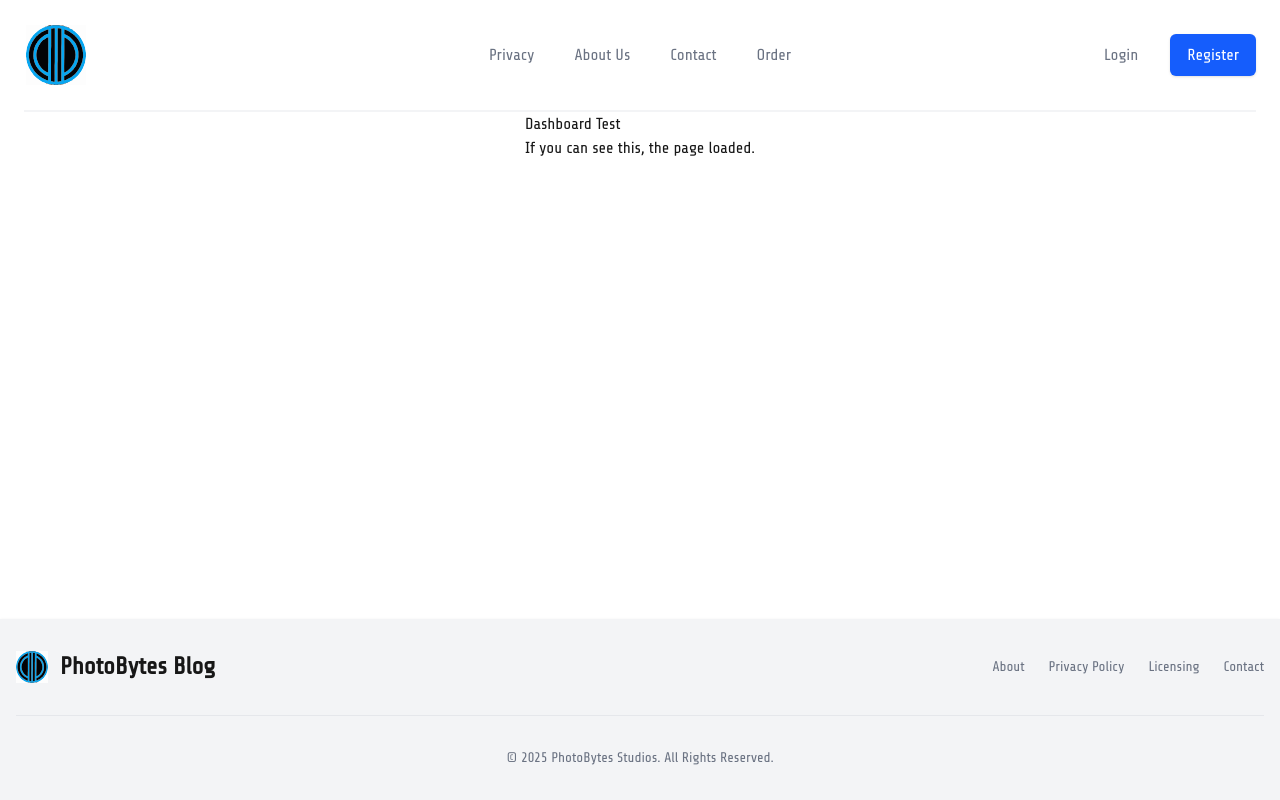
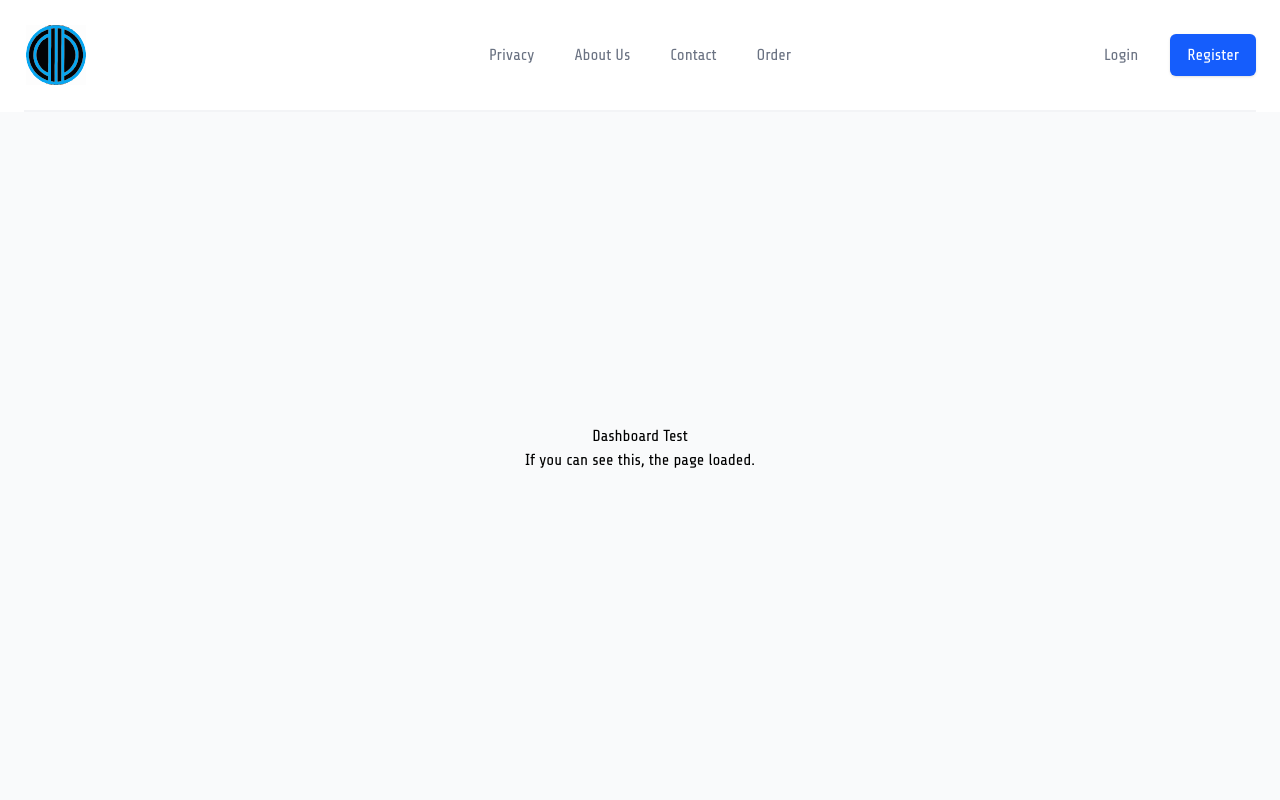
Before and after one commit to titan3755/photobytes-blog, a Next.js app: page /dashboard in a window 1280 px wide. Shown: the top 800 px of the page. Built offline with nearby package versions, Linux system fonts and the light colour scheme; no server answers.

Commit message:
fixed critical middleware error

```diff
--- a/app/dashboard/page.tsx
+++ b/app/dashboard/page.tsx
@@ -1,9 +1,9 @@
 // app/dashboard/page.tsx
 export default function Dashboard() {
   return (
-    <div>
-      <h1>Dashboard Test</h1>
-      <p>If you can see this, the page loaded.</p>
+    <div className="min-h-screen min-w-screen bg-gray-50 flex flex-col items-center justify-center -mt-16">
+      <h1 className="text-black">Dashboard Test</h1>
+      <p className="text-black">If you can see this, the page loaded.</p>
     </div>
   );
 }
--- /dev/null
+++ b/auth.config.ts
@@ -0,0 +1,24 @@
+// auth.config.ts
+
+import type { NextAuthConfig } from 'next-auth';
+import GoogleProvider from 'next-auth/providers/google';
+import FacebookProvider from 'next-auth/providers/facebook';
+// REMOVED: CredentialsProvider, prisma, bcrypt
+
+export const authConfig = {
+  providers: [
+    // CredentialsProvider is MOVED
+    GoogleProvider({
+      clientId: process.env.GOOGLE_CLIENT_ID!,
+      clientSecret: process.env.GOOGLE_CLIENT_SECRET!,
+    }),
+    FacebookProvider({
+      clientId: process.env.FACEBOOK_CLIENT_ID!,
+      clientSecret: process.env.FACEBOOK_CLIENT_SECRET!,
+    }),
+  ],
+  session: { strategy: 'jwt' },
+  pages: {
+    signIn: '/login',
+  },
+} satisfies NextAuthConfig;
--- a/auth.ts
+++ b/auth.ts
@@ -1,34 +1,31 @@
-// src/auth.ts
-import NextAuth from "next-auth";
-import GoogleProvider from "next-auth/providers/google";
-import FacebookProvider from "next-auth/providers/facebook";
-import CredentialsProvider from "next-auth/providers/credentials";
-import { PrismaAdapter } from "@auth/prisma-adapter";
-import prisma from "@/lib/prisma";
-import bcrypt from "bcrypt";
+// auth.ts
+
+import NextAuth from 'next-auth';
+import { PrismaAdapter } from '@auth/prisma-adapter';
+import prisma from '@/lib/prisma';
+import { authConfig } from './auth.config'; // 1. Import the light config
+
+// 2. Import the heavy providers here
+import CredentialsProvider from 'next-auth/providers/credentials';
+import bcrypt from 'bcrypt';
 
 export const { handlers, auth, signIn, signOut } = NextAuth({
+  ...authConfig, // 3. Spread the light config (pages, session, Google, Facebook)
   adapter: PrismaAdapter(prisma),
   providers: [
-    GoogleProvider({
-      clientId: process.env.GOOGLE_CLIENT_ID!,
-      clientSecret: process.env.GOOGLE_CLIENT_SECRET!,
-    }),
-    FacebookProvider({
-      clientId: process.env.FACEBOOK_CLIENT_ID!,
-      clientSecret: process.env.FACEBOOK_CLIENT_SECRET!,
-    }),
+    ...authConfig.providers, // 4. Include providers from the light config
+    // 5. Add the heavy CredentialsProvider
     CredentialsProvider({
-      name: "Credentials",
+      name: 'Credentials',
       credentials: {
-        email: { label: "Email", type: "text" },
-        username: { label: "Username", type: "text" },
-        password: { label: "Password", type: "password" },
+        email: { label: 'Email', type: 'text' },
+        username: { label: 'Username', type: 'text' },
+        password: { label: 'Password', type: 'password' },
       },
       async authorize(credentials) {
         if (
           !credentials ||
-            (typeof credentials.password !== "string") ||
+          typeof credentials.password !== 'string' ||
           (!credentials.email && !credentials.username)
         ) {
           return null;
@@ -42,7 +39,7 @@ export const { handlers, auth, signIn, signOut } = NextAuth({
             ].filter(Boolean) as any,
           },
         });
-            if (!user || typeof user.password !== "string") {
+        if (!user || typeof user.password !== 'string') {
           return null;
         }
         const valid = await bcrypt.compare(password, user.password);
@@ -51,8 +48,4 @@ export const { handlers, auth, signIn, signOut } = NextAuth({
       },
     }),
   ],
-  session: { strategy: "jwt" },
-  pages: {
-    signIn: "/login",
-  },
 });
--- a/components/common/Navbar.tsx
+++ b/components/common/Navbar.tsx
@@ -99,7 +99,7 @@ export default function Navbar() {
                   </Link>
                   <button
                     onClick={() => signOut()}
-                    className="ml-8 whitespace-nowrap inline-flex items-center justify-center px-4 py-2 border border-transparent rounded-md shadow-sm text-base font-medium text-white bg-blue-600 hover:bg-blue-700"
+                    className="ml-8 whitespace-nowrap inline-flex items-center justify-center px-4 py-2 border border-transparent rounded-md shadow-sm text-base font-medium text-white bg-red-600 hover:bg-red-700"
                   >
                     Logout
                   </button>
--- a/middleware.ts
+++ b/middleware.ts
@@ -1,5 +1,15 @@
-export { auth as middleware } from "@/auth";
+// middleware.ts
 
+import NextAuth from 'next-auth';
+import { authConfig } from './auth.config'; // Import the new lightweight config
+
+// Initialize NextAuth with the lightweight config
+const { auth } = NextAuth(authConfig);
+
+// Export auth as middleware
+export default auth;
+
+// Your matcher config remains the same
 export const config = {
-  matcher: ["/dashboard(.*)", "/profile(.*)"], // protected routes
+  matcher: ['/dashboard(.*)', '/profile(.*)'],
 };
```
Lines whose indentation alone changed are shown as unchanged.
